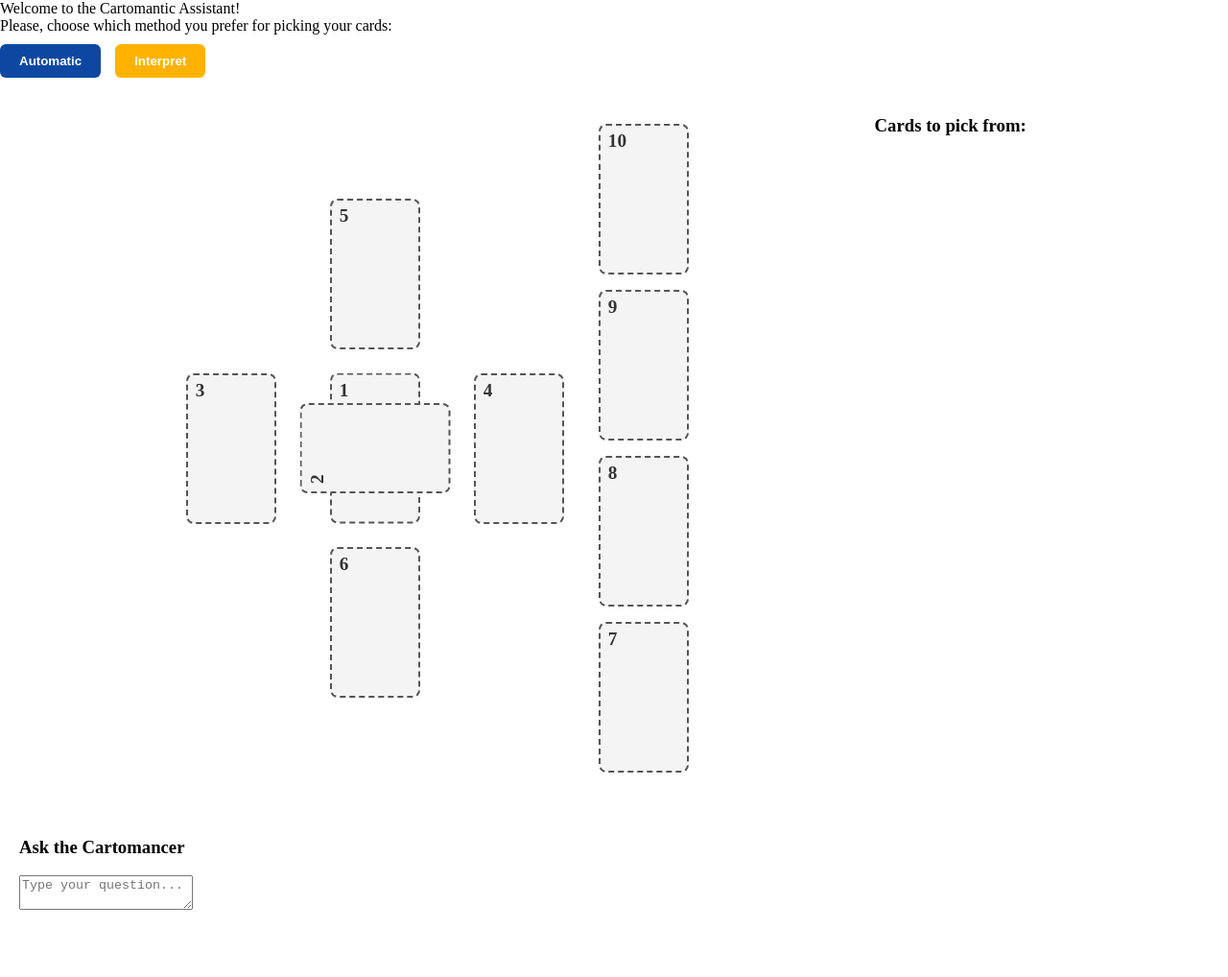
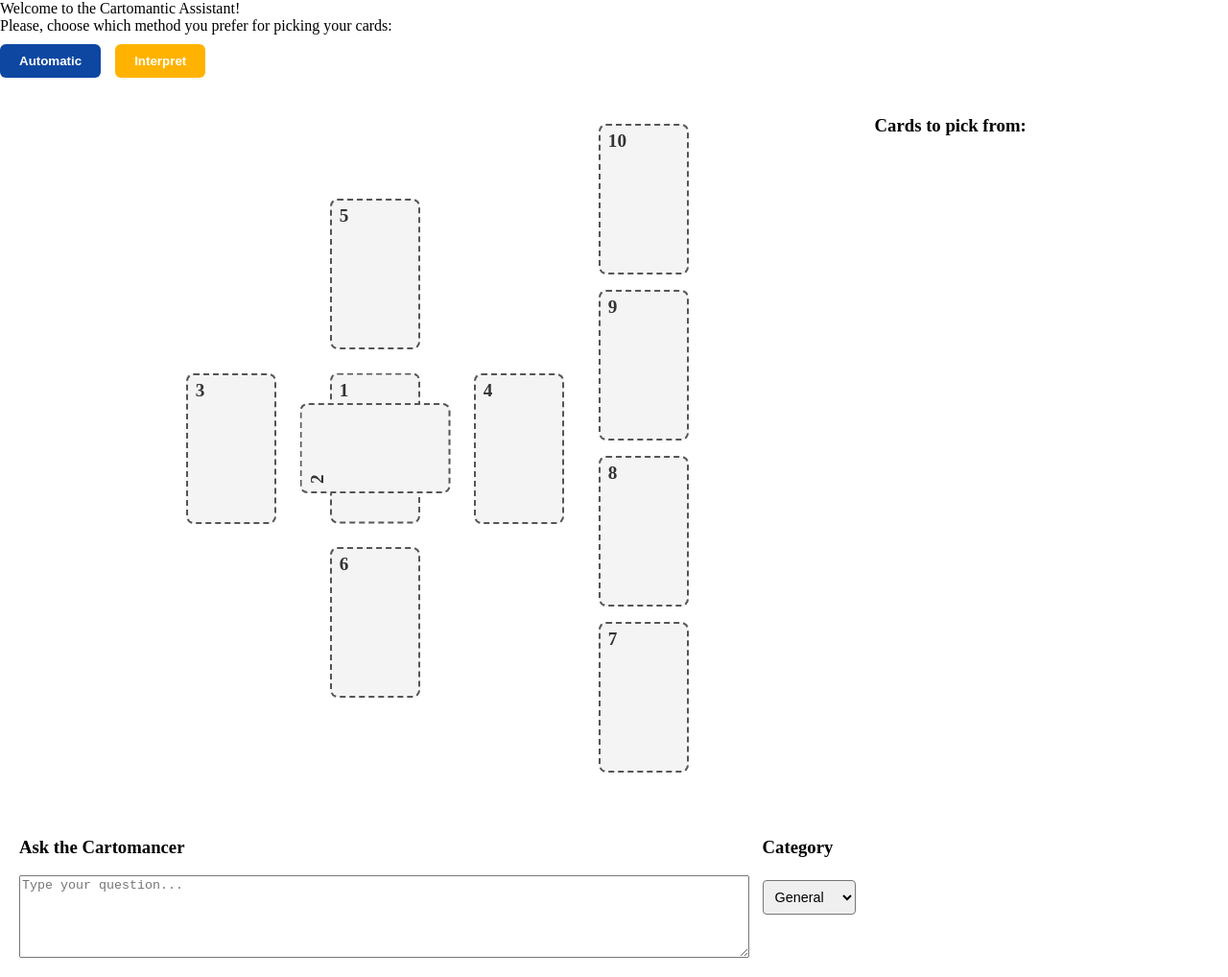
Before and after one commit to Lioneriod/Cartomantic-Assistant, a plain HTML site: page index.html in a window 1280 px wide. Shown: the whole page at 96% size. Drawn offline with Linux system fonts and the light colour scheme; no server answers.

Commit message:
category update!!

```diff
--- a/index.html
+++ b/index.html
@@ -70,16 +70,27 @@
           </div>
         </div>
         <div>
-          <div>
-            <div class="question-box">
+          <div class="question-box">
+            <div class="textarea-wrapper">
               <h3>Ask the Cartomancer</h3>
-              <textarea placeholder="Type your question..."></textarea>
+              <textarea
+                id="user-question"
+                placeholder="Type your question..."
+              ></textarea>
             </div>
-
-            <div id="ai-response-container">
-              <h3>AI Interpretation:</h3>
-              <div id="ai-response-content"></div>
+            <div class="category-wrapper">
+              <h3>Category</h3>
+              <select id="question-category">
+                <option value="general">General</option>
+                <option value="love">Love</option>
+                <option value="career">Career</option>
+                <option value="finances">Finances</option>
+              </select>
             </div>
+          </div>
+          <div id="ai-response-container">
+            <h3>AI Interpretation:</h3>
+            <pre id="ai-response-content"></pre>
           </div>
         </div>
       </div>
--- a/script.js
+++ b/script.js
@@ -94,6 +94,9 @@ function setupButtonListeners() {
 }
 
 function runAIInterpretation() {
+  console.log("Starting AI Interpretation...");
+  const category = document.getElementById("question-category").value;
+  const questionText = document.getElementById("user-question").value.trim();
   const placedCards = spreadState.filter((slot) => slot.card !== null);
   if (placedCards.length !== 10) {
     alert(
@@ -101,9 +104,6 @@ function runAIInterpretation() {
     );
     return;
   }
-  const questionText = document
-    .querySelector(".question-box textarea")
-    .value.trim();
   if (questionText.length < 5) {
     alert(
       "Please enter a clear question in the text box for the AI to interpret the cards."
@@ -112,7 +112,8 @@ function runAIInterpretation() {
   }
   const interpretationData = prepareInterpretationData(
     placedCards,
-    questionText
+    questionText,
+    category
   );
   sendToAIService(interpretationData);
 }
--- a/style.css
+++ b/style.css
@@ -55,6 +55,31 @@ body {
 .question-icon {
   top: 8px;
   right: 8px;
+}
+
+.question-box {
+  display: flex;
+  flex-direction: row;
+  gap: 20px;
+}
+
+.textarea-wrapper {
+  flex-grow: 1;
+  display: flex;
+  flex-direction: column;
+}
+
+#user-question {
+  width: 100%;
+  min-height: 80px;
+  resize: vertical;
+}
+
+.category-wrapper select {
+  padding: 8px;
+  font-size: 0.9em;
+  border-radius: 4px;
+  margin-top: 5px;
 }
 
 .arrow-icon {
```
